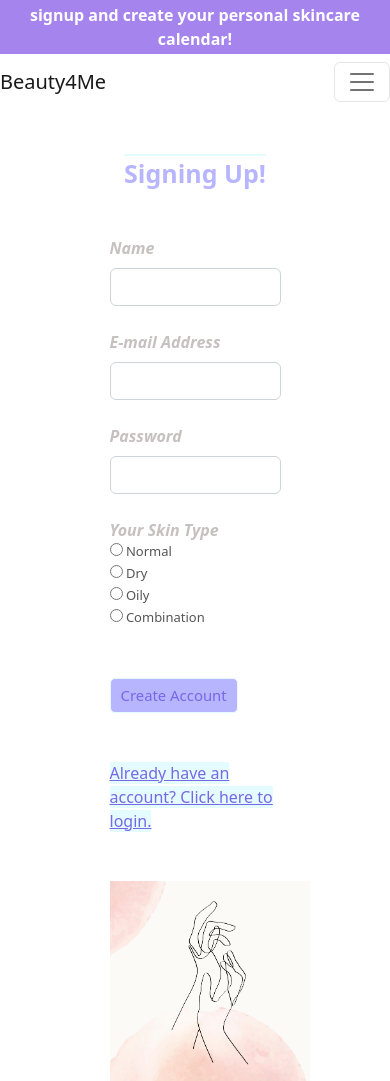
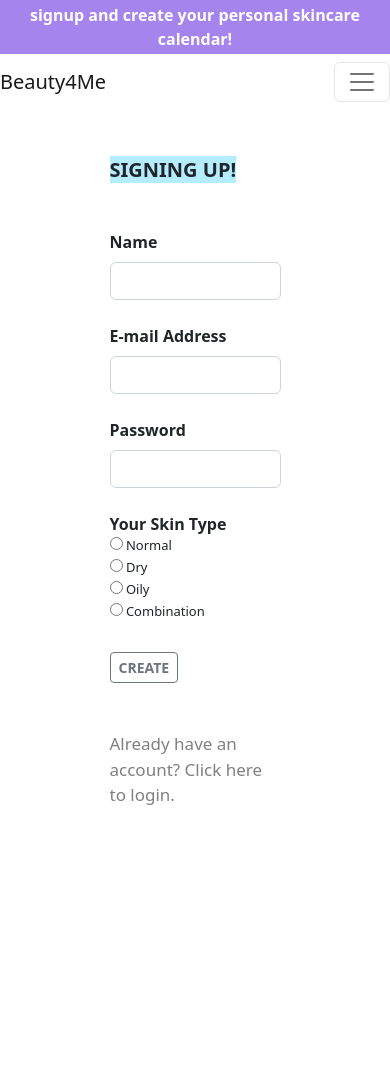
Before and after one commit to natriuge/Beauty4Me_Front, a React (Create React App) app: page /signup in a window 390 px wide. After the commit the page ends 856 px from the top, so only its background shows below. Built offline with nearby package versions, Linux system fonts and the light colour scheme.

Commit message:
correções css login e signup

```diff
--- a/src/components/form-control-login-signup/BtnLoginSignUp.js
+++ /dev/null
@@ -1,16 +0,0 @@
-import "../form-control-login-signup/loginSignupStyle.css";
-
-function BtnLoginSignUp({ children }) {
-  return (
-    <div className="mb-5 mt-5">
-      <button
-        className="btn-login-signup btn-login-signup-responsive"
-        type="submit"
-      >
-        {children}
-      </button>
-    </div>
-  );
-}
-
-export default BtnLoginSignUp;
--- a/src/components/form-control-login-signup/FormLoginSignUp.js
+++ b/src/components/form-control-login-signup/FormLoginSignUp.js
@@ -3,8 +3,8 @@ import "../form-control-login-signup/loginSignupStyle.css";
 function FormLoginSignUp(props) {
   return (
     <div className="mb-4">
-      <label htmlFor={props.id} className="text-page form-label">
-        {props.label}
+      <label htmlFor={props.id} className="form-label">
+        <strong>{props.label}</strong>
       </label>
       <input
         type={props.type}
--- a/src/components/form-control-login-signup/loginSignupStyle.css
+++ b/src/components/form-control-login-signup/loginSignupStyle.css
@@ -1,47 +1,32 @@
-.btn-login-signup {
-  border-radius: 5px;
-  border: 1px solid #e4fbff;
-  background-color: #b8b5ff;
-  padding: 10px 20px;
-  font-size: 1.2em;
-  cursor: pointer;
-  color: #7868e6;
-}
-
-.h1-title {
-  color: #b8b5ff;
-  font-weight: bold;
-  text-decoration: overline;
-  text-decoration-color: #e4fbff;
-  font-size: 2.1rem;
-}
-
-.text-page {
-  font-style: italic;
-  font-weight: bold;
-  color: rgba(197, 191, 191, 0.984);
+.text-background {
+  background-color: rgb(179, 237, 255);
 }
 
 .link-decoration {
   color: #7868e6;
-  background-color: #e4fbff;
+  text-decoration: none;
+}
+
+.link-decoration .link-effect {
+  font-weight: 400;
+  font-size: 17px;
+  color: grey;
+  text-decoration: none;
+}
+
+.link-decoration .link-effect:hover {
+  color: #7868e6;
+  border-bottom: 0.2rem solid #b8b5ff;
+  padding-bottom: 0.1rem;
 }
 
 .text-paragraph {
   font-size: small;
   font-weight: normal;
-  color: rgba(60, 60, 60, 0.984);
 }
 
 .text-skinType {
   font-weight: normal;
-  color: rgba(83, 82, 82, 0.984);
-}
-
-.image-dec {
-  width: 250px;
-  height: 250px;
-  margin: 7rem;
 }
 
 .my-radio {
@@ -64,23 +49,6 @@
     text-align: start;
   }
 
-  .image-dec-responsive {
-    width: 200px;
-    height: 200px;
-    margin: 0px;
-    padding: 0px;
-  }
-
-  .btn-login-signup-responsive {
-    border-radius: 5px;
-    border: 1px solid #e4fbff;
-    background-color: #b8b5ff;
-    padding: 5px 10px;
-    font-size: 0.93em;
-    cursor: pointer;
-    color: #7868e6;
-  }
-
   .text-page {
     font-size: medium;
   }
--- a/src/pages/auth/Login.js
+++ b/src/pages/auth/Login.js
@@ -3,8 +3,7 @@ import { Link, useNavigate, useLocation } from "react-router-dom";
 import api from "../../apis/api";
 import { AuthContext } from "../../contexts/authContext";
 import FormLoginSignUp from "../../components/form-control-login-signup/FormLoginSignUp";
-import hands from "../../assets/images/hands.jpg";
-import BtnLoginSignUp from "../../components/form-control-login-signup/BtnLoginSignUp";
+import Button from "react-bootstrap/Button";
 
 import "bootstrap/dist/css/bootstrap.min.css";
 import "../../components/form-control-login-signup/loginSignupStyle.css";
@@ -52,10 +51,12 @@ function Login(props) {
 
   return (
     <div className="container mt-5">
-      <div className="row css-responsive">
+      <div className="row css-responsive justify-content-center">
         <div className="col-6">
           <form onSubmit={handleSubmit} className="needs-validation" noValidate>
-            <h1 className="mb-5 h1-title">Login</h1>
+            <h5 className="mb-5">
+              <strong className="text-background">LOGIN</strong>
+            </h5>
 
             <FormLoginSignUp
               label="E-mail Address"
@@ -79,22 +80,22 @@ function Login(props) {
               }
               onChange={handleChange}
             />
+            <Button
+              className="mb-5 mt-1"
+              variant="outline-secondary"
+              size="sm"
+              border="none"
+              onClick={handleSubmit}
+            >
+              <strong>Let me in!</strong>
+            </Button>
 
-            <BtnLoginSignUp>Let me in!</BtnLoginSignUp>
-
-            <div className="mb-5">
-              <Link className="link-decoration" to="/signup">
+            <div className="mb-5 link-decoration">
+              <Link className="link-effect" to="/signup">
                 Don't have an account? Click here to sign up!
               </Link>
             </div>
           </form>
-        </div>
-        <div className="col-6 css-responsive">
-          <img
-            src={hands}
-            className="image-dec image-dec-responsive"
-            alt="hands ilustration"
-          />
         </div>
       </div>
     </div>
--- a/src/pages/auth/Signup.js
+++ b/src/pages/auth/Signup.js
@@ -1,9 +1,8 @@
 import React, { useState } from "react";
 import { Link, useNavigate } from "react-router-dom";
 import api from "../../apis/api";
-import hands from "../../assets/images/hands.jpg";
 import FormLoginSignUp from "../../components/form-control-login-signup/FormLoginSignUp";
-import BtnLoginSignUp from "../../components/form-control-login-signup/BtnLoginSignUp";
+import Button from "react-bootstrap/Button";
 
 import "bootstrap/dist/css/bootstrap.min.css";
 import "../../components/form-control-login-signup/loginSignupStyle.css";
@@ -51,10 +50,12 @@ function Signup(props) {
 
   return (
     <div className="container mt-5">
-      <div className="row css-responsive">
+      <div className="row css-responsive justify-content-center">
         <div className="col-6">
           <form onSubmit={handleSubmit}>
-            <h1 className="mb-5 h1-title">Signing Up!</h1>
+            <h5 className="mb-5">
+              <strong className="text-background">SIGNING UP!</strong>
+            </h5>
 
             <FormLoginSignUp
               label="Name"
@@ -88,8 +89,8 @@ function Signup(props) {
             </div>
 
             <div className="mb-4">
-              <label htmlFor="signupFormSkinType" className="text-page">
-                Your Skin Type
+              <label htmlFor="signupFormSkinType">
+                <strong>Your Skin Type</strong>
               </label>
               <div className="text-skinType my-radio">
                 <input
@@ -130,22 +131,22 @@ function Signup(props) {
               </div>
             </div>
 
-            <BtnLoginSignUp>Create Account</BtnLoginSignUp>
+            <Button
+              className="mb-5 mt-1"
+              variant="outline-secondary"
+              size="sm"
+              border="none"
+              onClick={handleSubmit}
+            >
+              <strong>CREATE</strong>
+            </Button>
 
-            <div className="mb-5">
-              <Link className="link-decoration" to="/login">
+            <div className="mb-5 link-decoration">
+              <Link className="link-effect" to="/login">
                 Already have an account? Click here to login.
               </Link>
             </div>
           </form>
-        </div>
-
-        <div className="col-6 css-responsive">
-          <img
-            src={hands}
-            className="image-dec image-dec-responsive"
-            alt="hands ilustration"
-          />
         </div>
       </div>
     </div>
--- a/src/pages/home/home.css
+++ b/src/pages/home/home.css
@@ -1,5 +1,3 @@
-@import url("https://fonts.googleapis.com/css2?family=Inter:wght@200&family=Roboto:wght@100;300;400&family=Varela+Round&family=Work+Sans:wght@300&display=swap");
-
 .home-layout {
   margin-bottom: -280px;
 }
@@ -31,13 +29,13 @@
 }
 
 .responsive-slogan {
-  font-family: "Roboto", sans-serif;
+  /* font-family: "Roboto", sans-serif; */
   font-size: 55px;
   margin-bottom: 5px;
 }
 
 .responsive-txt {
-  font-family: "Roboto", sans-serif;
+  /* font-family: "Roboto", sans-serif; */
   font-weight: lighter;
   font-size: 20px;
 }
@@ -56,7 +54,7 @@
 }
 
 .footer-txt {
-  font-family: "Roboto", sans-serif;
+  /* font-family: "Roboto", sans-serif; */
   font-weight: lighter !important;
 }
 
@@ -66,13 +64,13 @@
 
 @media (min-width: 150px) and (max-width: 450px) {
   .responsive-slogan {
-    font-family: "Roboto", sans-serif;
+    /* font-family: "Roboto", sans-serif; */
     font-size: 34px;
     padding-bottom: 5px;
   }
 
   .responsive-txt {
-    font-family: "Roboto", sans-serif;
+    /* font-family: "Roboto", sans-serif; */
     font-weight: lighter;
     font-size: 18px;
   }
--- a/src/pages/profile/Profile.js
+++ b/src/pages/profile/Profile.js
@@ -2,7 +2,7 @@ import React, { useContext, useState, useEffect } from "react";
 import { AuthContext } from "../../contexts/authContext";
 import api from "../../apis/api";
 import { Link, Outlet } from "react-router-dom";
-import BtnLoginSignUp from "../../components/form-control-login-signup/BtnLoginSignUp";
+import { Button } from "react-bootstrap";
 import LoadingSpinner from "../../components/loading-spinner/LoadingSpinner";
 
 import "./profileStyle.css";
@@ -26,8 +26,6 @@ function Profile() {
     return profilePicture;
   }
 
-  console.log("profilePicture", profilePicture);
-
   async function handleFileUpload(file) {
     // 1. Criar uma instância da construtora FormData
     const formData = new FormData();
@@ -45,14 +43,13 @@ function Profile() {
       event.preventDefault();
       // Envia o arquivo que o usuário selecionou para a rota de upload de arquivo
       if (profilePicture.picture) {
-        setLoading(true);
-
         const { fileUrl } = await handleFileUpload(profilePicture.picture);
 
         const clone = { ...profilePicture };
 
         delete clone.picture;
         // Mandar os dados pra API
+        setLoading(true);
         const response = await api.patch("/profile/:_id", {
           ...clone,
           profilePictureUrl: fileUrl,
@@ -76,11 +73,8 @@ function Profile() {
   useEffect(() => {
     async function fetchUserInfo() {
       try {
-        setLoading(true);
         const response = await api.get(`/profile/${loggedInUser.user._id}`);
-        // console.log("O QUE TA VINU", response.data);
         setUserInfo({ ...response.data });
-        setLoading(false);
       } catch (err) {
         console.error(err);
       }
@@ -90,6 +84,9 @@ function Profile() {
 
   return (
     <div className="profile-page">
+      {loading ? (
+        <LoadingSpinner />
+      ) : (
         <div className="row d-flex flex-nowrap">
           <div className="col-4 side-bar align-items-start me-5">
             <img
@@ -106,7 +103,15 @@ function Profile() {
                   id="profileFormPicture"
                   onChange={handleChange}
                 />
-              <BtnLoginSignUp>Save</BtnLoginSignUp>
+                <Button
+                  className="mb-5 mt-1"
+                  variant="outline-secondary"
+                  size="sm"
+                  border="none"
+                  onClick={handleSubmit}
+                >
+                  <strong>Save</strong>
+                </Button>
               </div>
             </form>
 
@@ -135,6 +140,7 @@ function Profile() {
             <Outlet />
           </div>
         </div>
+      )}
     </div>
   );
 }
```
Also changed, not shown: src/components/my-reviews/MyReviews.js (+25 -22 lines). Lines whose indentation alone changed are shown as unchanged.
